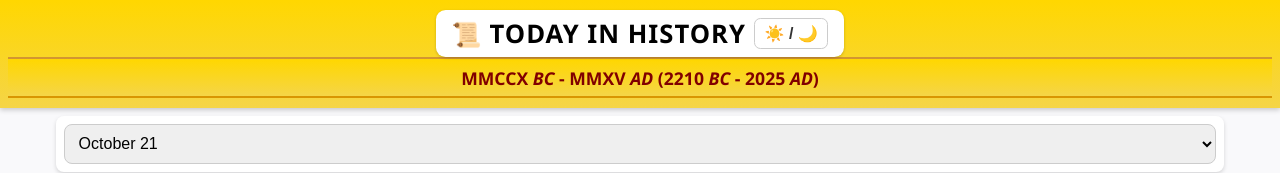
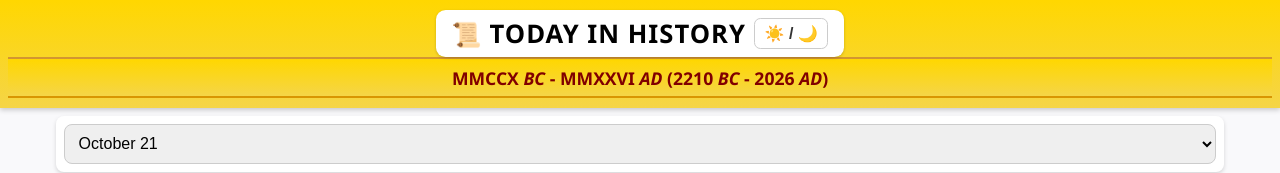
Before and after one commit to ANM-Digital/today-in-history-blogger-sh, a website: page index.html in a window 1280 px wide. Shown: the top 173 px of the page. Drawn offline with nearby package versions, Linux system fonts and the light colour scheme.

Commit message:
Update Blogger header year automatically in Arabic and Roman numerals

```diff
--- a/index.html
+++ b/index.html
@@ -203,7 +203,7 @@
     </div>
 
     <div class="secondary-title">
-      MMCCX <i>BC</i> - MMXV <i>AD</i> (2210 <i>BC</i> - 2025 <i>AD</i>)
+      MMCCX <i>BC</i> - <span id="endYearRoman"></span> <i>AD</i> (2210 <i>BC</i> - <span id="endYear"></span> <i>AD</i>)
     </div>
   </header>
 
@@ -226,6 +226,30 @@
   </main>
 
   <script>
+
+    // Keep both header year representations current, including across New Year.
+    (() => {
+      function toRoman(year) {
+        const numerals = [[1000, "M"], [900, "CM"], [500, "D"], [400, "CD"],
+          [100, "C"], [90, "XC"], [50, "L"], [40, "XL"], [10, "X"],
+          [9, "IX"], [5, "V"], [4, "IV"], [1, "I"]];
+        let result = "";
+        for (const [value, numeral] of numerals) {
+          while (year >= value) { result += numeral; year -= value; }
+        }
+        return result;
+      }
+
+      function updateHeaderYear() {
+        const year = new Date().getFullYear();
+        document.getElementById("endYear").textContent = String(year);
+        document.getElementById("endYearRoman").textContent = toRoman(year);
+      }
+
+      updateHeaderYear();
+      setInterval(updateHeaderYear, 60 * 1000);
+      document.addEventListener("visibilitychange", updateHeaderYear);
+    })();
     const postsFolder = "./scripts/posts";
 
     // 🌙 Dark/Light toggle
```
